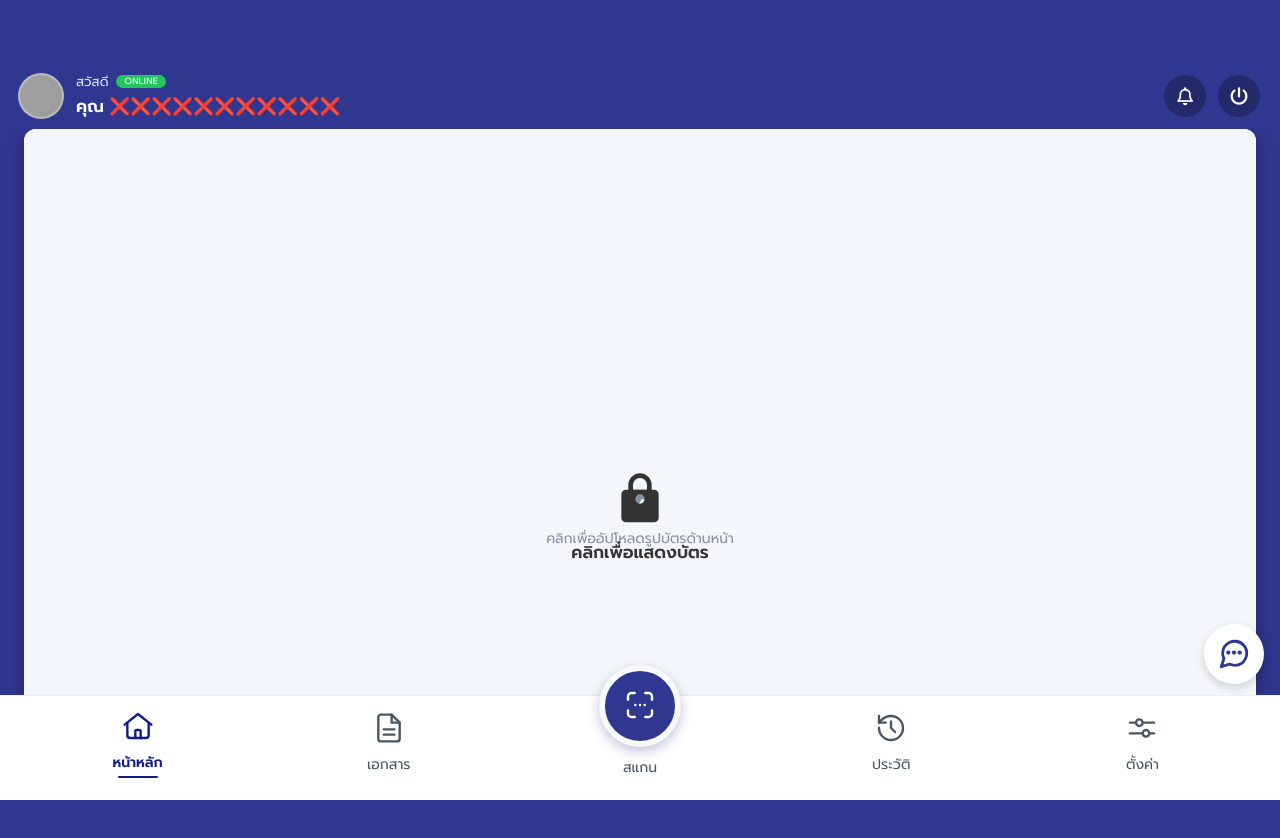
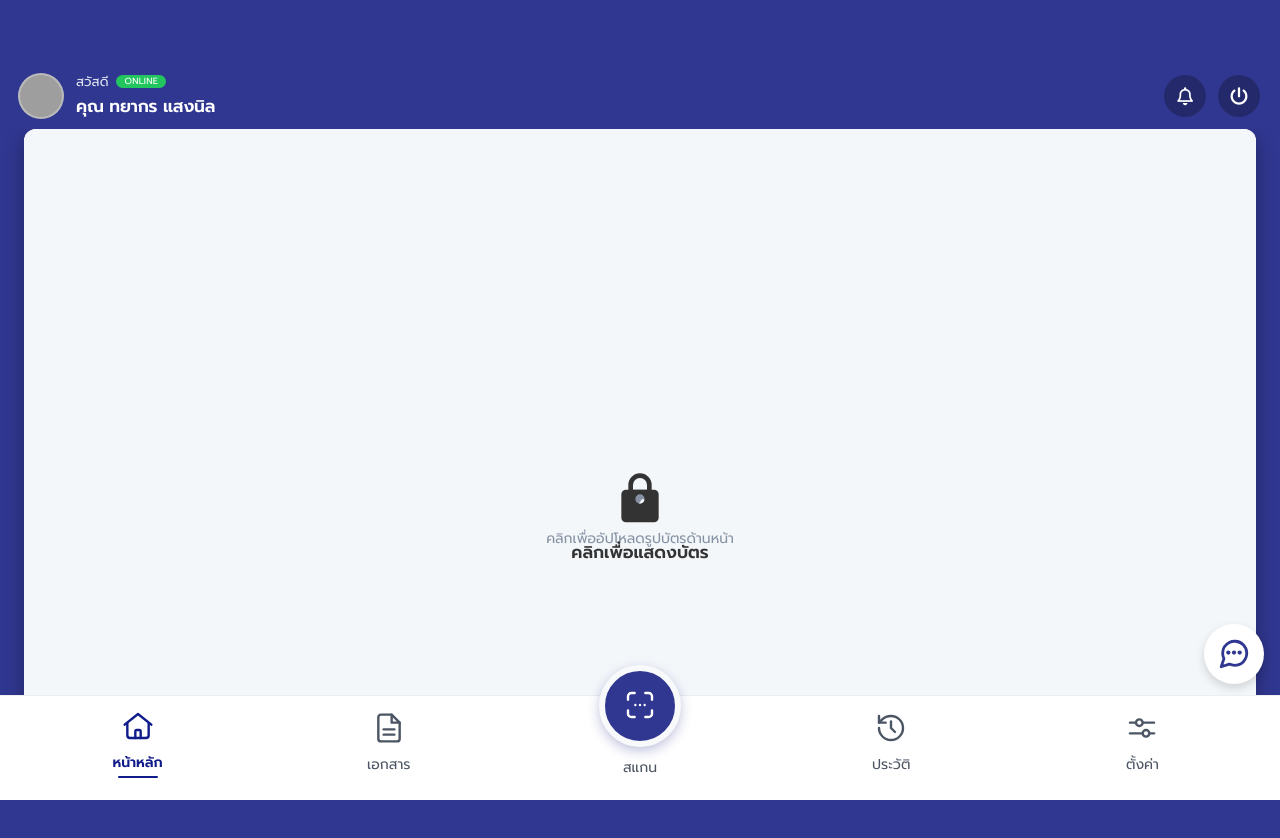
Before and after one commit to pppp167/palm, a plain HTML site: page index.html in a window 1280 px wide. Shown: the top 838 px of the page. Drawn offline with Linux system fonts and the light colour scheme; grey boxes are pictures that could not be loaded; a web font is replaced by a local one.

Commit message:
Update index.html

```diff
--- a/index.html
+++ b/index.html
@@ -571,7 +571,7 @@
           </div>
           <div class="user-text">
             <p>สวัสดี <span class="online-badge">ONLINE</span></p>
-            <h1>คุณ ❌❌❌❌❌❌❌❌❌❌❌</h1>
+            <h1>คุณ ทยากร แสงนิล</h1>
           </div>
         </div>
 
```
